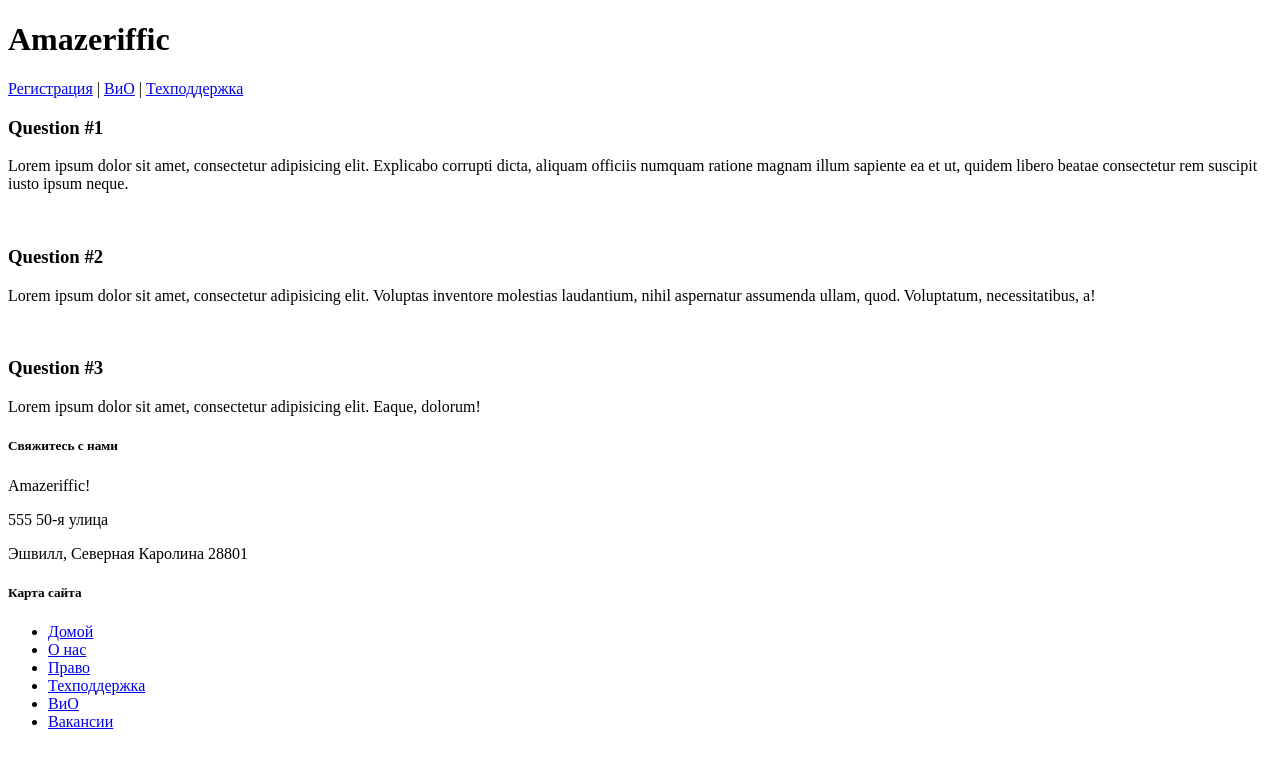
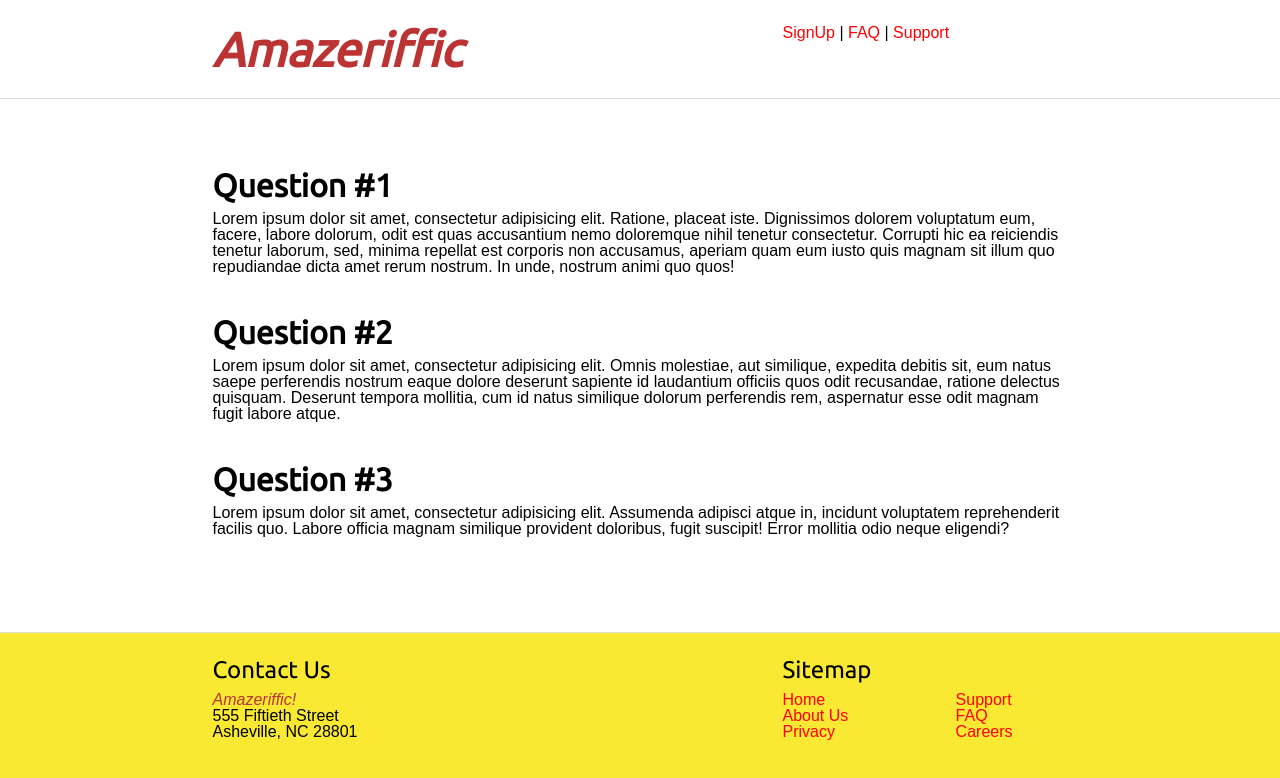
Before and after one commit to pemmasanibhanu/HW2, a plain HTML site: page faq.html in a window 1280 px wide. Drawn offline with Linux system fonts and the light colour scheme; a web font is replaced by a local one.

Commit message:
Add style.css to faq.html

```diff
--- a/faq.html
+++ b/faq.html
@@ -3,43 +3,60 @@
 <head>
 	<meta charset="UTF-8">
 	<title>Amazeriffic</title>
+	<link rel="stylesheet" href="reset.css" type="text/css">
+	<link rel="stylesheet" href="style.css" type="text/css">
+	<link rel="stylesheet" href="http://fonts.googleapis.com/css?family=Droid+Sans" rel="text/css">
+	<link rel="stylesheet" href="http://fonts.googleapis.com/css?family=Ubuntu" rel="text/css">
+
 </head>
 <body>
 	<header>
+		<div class="container">
 			<h1>Amazeriffic</h1>
 			<nav>
-			<a href="#">Регистрация</a> |
-			<a href="#">ВиО</a> |
-			<a href="#">Техподдержка</a>
+				<a href="index.html">SignUp</a> |
+				<a href="#">FAQ</a> |
+				<a href="#">Support</a>
 			</nav>
+		</div>
 	</header>
 	<main>
-		<h3>Question #1</h3>
-		<p>Lorem ipsum dolor sit amet, consectetur adipisicing elit. Explicabo corrupti dicta, aliquam officiis numquam ratione magnam illum sapiente ea et ut, quidem libero beatae consectetur rem suscipit iusto ipsum neque.</p>
+		<div class="container">
+			<div class="center">
+				<h2>Question #1</h2>
+				<p>Lorem ipsum dolor sit amet, consectetur adipisicing elit. Ratione, placeat iste. Dignissimos dolorem voluptatum eum, facere, labore dolorum, odit est quas accusantium nemo doloremque nihil tenetur consectetur. Corrupti hic ea reiciendis tenetur laborum, sed, minima repellat est corporis non accusamus, aperiam quam eum iusto quis magnam sit illum quo repudiandae dicta amet rerum nostrum. In unde, nostrum animi quo quos!</p>
 				<br>
-		<h3>Question #2</h3>
-		<p>Lorem ipsum dolor sit amet, consectetur adipisicing elit. Voluptas inventore molestias laudantium, nihil aspernatur assumenda ullam, quod. Voluptatum, necessitatibus, a!</p>
+				<h2>Question #2</h2>
+				<p>Lorem ipsum dolor sit amet, consectetur adipisicing elit. Omnis molestiae, aut similique, expedita debitis sit, eum natus saepe perferendis nostrum eaque dolore deserunt sapiente id laudantium officiis quos odit recusandae, ratione delectus quisquam. Deserunt tempora mollitia, cum id natus similique dolorum perferendis rem, aspernatur esse odit magnam fugit labore atque.</p>
 				<br>
-		<h3>Question #3</h3>
-		<p>Lorem ipsum dolor sit amet, consectetur adipisicing elit. Eaque, dolorum!</p>
+				<h2>Question #3</h2>
+				<p>Lorem ipsum dolor sit amet, consectetur adipisicing elit. Assumenda adipisci atque in, incidunt voluptatem reprehenderit facilis quo. Labore officia magnam similique provident doloribus, fugit suscipit! Error mollitia odio neque eligendi?</p>
+			</div>
+		</div>
 	</main>
 	<footer>
+		<div class="container">
 			<div class="contact">
-			<h5>Свяжитесь с нами</h5>
-			<p>Amazeriffic!</p>
-			<p>555 50-я улица</p>
-			<p>Эшвилл, Северная Каролина 28801</p>
+				<h5>Contact Us</h5>
+				<p class="redbrown">Amazeriffic!</p>
+				<p>555 Fiftieth Street</p>
+				<p>Asheville, NC 28801</p>
 			</div>
 			<div class="sitemap">
-			<h5>Карта сайта</h5>
+				<h5>Sitemap</h5>
 				<ul>
-				<li><a href="index.html">Домой</a></li>
-				<li><a href="#">О нас</a></li>
-				<li><a href="#">Право</a></li>
-				<li><a href="#">Техподдержка</a></li>
-				<li><a href="#">ВиО</a></li>
-				<li><a href="#">Вакансии</a></li>
+					<div class="left">
+						<li><a href="index.html">Home</a></li>
+						<li><a href="#">About Us</a></li>
+						<li><a href="#">Privacy</a></li>
+					</div>
+					<div class="right">
+						<li><a href="#">Support</a></li>
+						<li><a href="#">FAQ</a></li>
+						<li><a href="#">Careers</a></li>
+					</div>
 				</ul>
+			</div>
 		</div>
 	</footer>
 </body>
--- a/style.css
+++ b/style.css
@@ -52,7 +52,16 @@ main .right {
 	width: 285px;
 }
 
-main .left h2 {
+main .center {
+	width: 855px;
+	padding: 30px 0;
+}
+
+main .center p {
+	margin-bottom: 25px;
+}
+
+h2 {
 	font-size: 2em;
 	font-weight: bold;
 	margin: 0 0 10px 0;
```
Also changed, not shown: 1 other file. Lines whose indentation alone changed are shown as unchanged.
